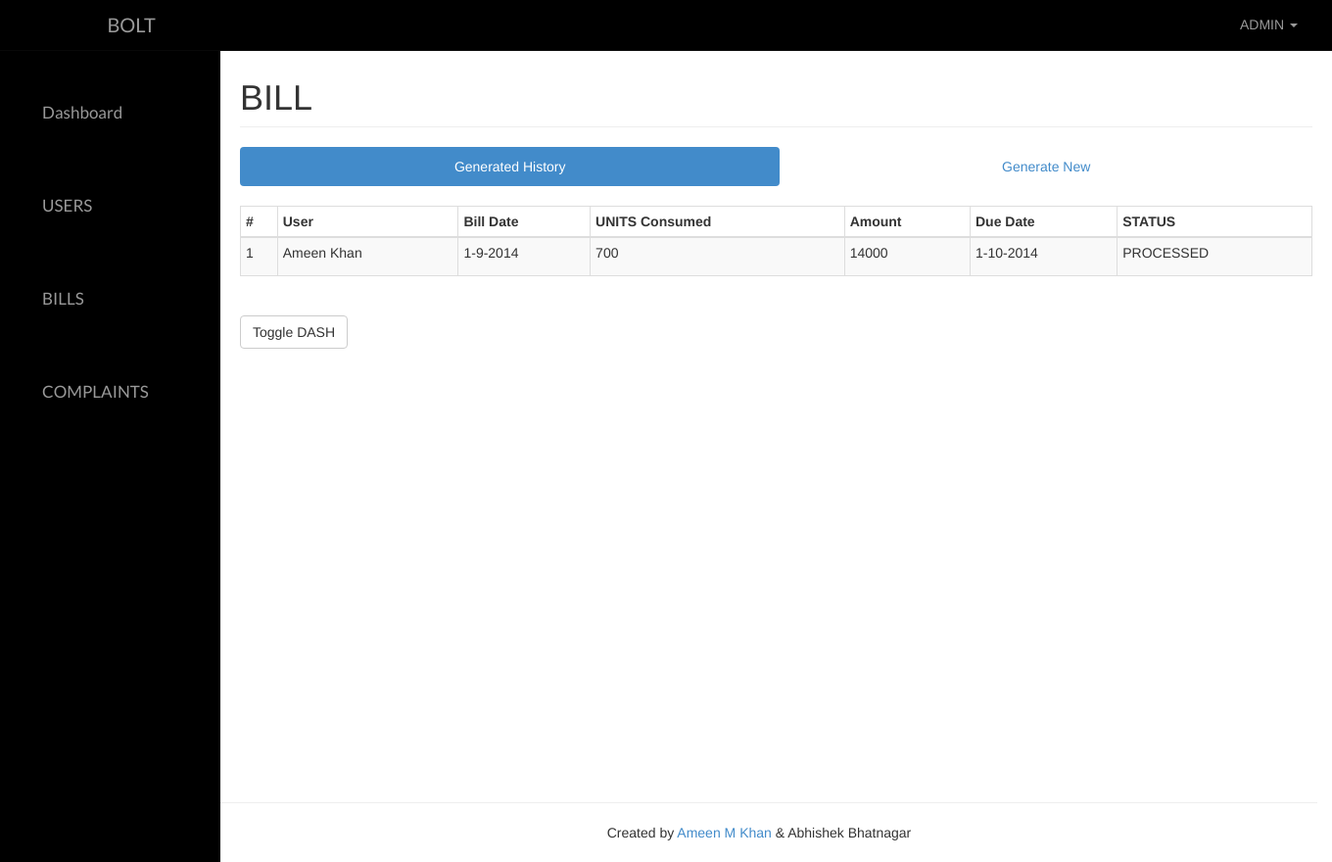
After one commit to Vad-er/ebill-1, a PHP site: page /admin/bill.php in a window 1360 px wide. The commit adds this page. Shown: the whole page at 98% size. Run offline with PHP 8.4, Linux system fonts and the light colour scheme; some web fonts are replaced.

Commit message:
Admin Dash Added {UI}

```diff
--- /dev/null
+++ b/admin/bill.php
@@ -0,0 +1,91 @@
+<?php require_once('head_html.php'); ?>
+
+<body>
+
+    <div id="wrapper">
+
+        <?php
+            require_once("nav.php");
+            require_once("sidebar.php");
+        ?>
+
+        <!-- Page Content -->
+        <div id="page-content-wrapper">
+
+            <div class="container-fluid">
+
+                <!-- Page Heading -->
+                <div class="row">
+                    <div class="col-lg-12">
+                        <h1 class="page-header">
+                            BILL
+                        </h1>
+
+                        <!-- Pills Tabbed GENERATED | GENERATE -->
+                        <ul class="nav nav-pills nav-justified">
+                            <li class="active"><a href="#generated" data-toggle="pill">Generated History</a>
+                            </li>
+                            <li class=""><a href="#generate" data-toggle="pill">Generate New</a>
+                            </li>
+                        </ul>
+
+                        <!-- Tab panes -->
+                        <div class="tab-content">
+                            <div class="tab-pane fade in active" id="generated">
+                                <!-- <h4>{User} Bills(ALL UP TO DATE) goes here{Table form}</h4> -->
+                                <!-- DB RETRIEVAL search db where id is his and status is processed -->
+                                <div class="table-responsive">
+                                    <table class="table table-hover table-striped table-bordered table-condensed">
+                                        <thead>
+                                            <tr>
+                                                <th>#</th>
+                                                <th>User</th>
+                                                <th>Bill Date</th>
+                                                <th>UNITS Consumed</th>
+                                                <th>Amount</th>
+                                                <th>Due Date</th>
+                                                <th>STATUS</th>
+                                            </tr>
+                                        </thead>
+                                        <tbody>
+                                            <tr>
+                                                <td height="40">1</td>
+                                                <td>Ameen Khan</td>
+                                                <td>1-9-2014</td>
+                                                <td>700</td>
+                                                <td>14000</td>
+                                                <td>1-10-2014</td>
+                                                <td>PROCESSED</td>
+                                            </tr>
+                                        </tbody>
+                                    </table>
+
+                                </div>
+                            </div>
+                            <div class="tab-pane fade" id="generate">
+                                <!-- <h4>{User} due bill info goes here and each linked to a transaction form </h4> -->
+                                <!-- create a clickable list of USERS leading to a modal form to fill up units -->
+                            </div>
+                            <a href="#menu-toggle" class="btn btn-default" id="menu-toggle">Toggle DASH</a>
+                        </div>
+                    </div>
+                    <!-- /.col-lg-12 -->
+                </div>
+                <!-- /.row -->
+            </div>
+            <!-- /.container-fluid -->
+
+        </div>
+        <!-- /#page-content-wrapper -->
+
+    </div>
+    <!-- /#wrapper -->
+
+    <?php
+    require_once("footer.php");
+    require_once("js.php");
+    ?>
+
+</body>
+
+</html>
--- /dev/null
+++ b/admin/footer.php
@@ -0,0 +1,6 @@
+<div class="footer">
+    <div class="container ">
+        <hr>
+        <p class="centered">Created by <a href="https://github.com/ameenkhan07">Ameen M Khan</a> & Abhishek Bhatnagar</p>
+    </div>
+</div>
--- /dev/null
+++ b/admin/head_html.php
@@ -0,0 +1,32 @@
+<!DOCTYPE html>
+<html lang="en">
+
+<head>
+    <meta charset="utf-8">
+    <meta http-equiv="X-UA-Compatible" content="IE=edge">
+    <meta name="viewport" content="width=device-width, initial-scale=1">
+    <meta name="description" content="">
+    <meta name="author" content="">
+    <title>Bolt</title>
+
+    <!-- Bootstrap Core CSS -->
+    <link href="../assets/css/bootstrap.css" rel="stylesheet">
+
+    <!-- Custom CSS -->
+    <link href="../assets/css/dash.css" rel="stylesheet">
+
+    <!-- Custom Fonts -->
+    <link href="../assets/css/font-awesome.min.css" rel="stylesheet" type="text/css">
+
+    <!-- Fonts from Google Fonts -->
+    <link href='http://fonts.googleapis.com/css?family=Lato:300,400,900' rel='stylesheet' type='text/css'>
+
+
+    <!-- HTML5 Shim and Respond.js IE8 support of HTML5 elements and media queries -->
+    <!-- WARNING: Respond.js doesn't work if you view the page via file:// -->
+    <!--[if lt IE 9]>
+        <script src="https://oss.maxcdn.com/libs/html5shiv/3.7.0/html5shiv.js"></script>
+        <script src="https://oss.maxcdn.com/libs/respond.js/1.4.2/respond.min.js"></script>
+    <![endif]-->
+
+</head>
--- /dev/null
+++ b/admin/js.php
@@ -0,0 +1,11 @@
+    <!-- jQuery Version 1.11.0 -->
+    <script src="../assets/js/jquery-1.11.0.js"></script>
+
+    <!-- Bootstrap Core JavaScript -->
+    <script src="../assets/js/bootstrap.min.js"></script>
+    <script>
+    $("#menu-toggle").click(function(e) {
+        e.preventDefault();
+        $("#wrapper").toggleClass("toggled");
+    });
+    </script>
--- /dev/null
+++ b/admin/logout.php
@@ -0,0 +1,6 @@
+<?php
+    session_start(); //to ensure you are using same session
+    session_destroy(); //destroy the session
+    header("Location:../index.php"); //to redirect back to "index.php" after logging out
+    exit();
+?>
--- /dev/null
+++ b/admin/nav.php
@@ -0,0 +1,46 @@
+<?php
+    require_once ("../Includes/session.php") ;
+    // if (isset($_SESSION['user']))
+    // {
+    //     $user = $_SESSION['user'];
+    // }
+    // else
+    //     $user = "noname error";
+
+?>
+<nav class="navbar navbar-inverse navbar-fixed-top" role="navigation">
+    <!-- Brand and toggle get grouped for better mobile display -->
+    <div class="navbar-header">
+        <button type="button" class="navbar-toggle" data-toggle="collapse" data-target=".navbar-ex1-collapse">
+            <span class="sr-only">Toggle navigation</span>
+            <span class="icon-bar"></span>
+            <span class="icon-bar"></span>
+            <span class="icon-bar"></span>
+        </button>
+        <a class="navbar-brand" href="index.html"><i class="fa fa-bolt"></i> BOLT</a>
+    </div>
+    <!-- /.navbar-header -->
+
+    <!-- Top Menu Items -->
+    <ul class="nav navbar-right top-nav">
+        <li class="dropdown">
+            <?php
+                echo "<a href=\"#\" class=\"dropdown-toggle\" data-toggle=\"dropdown\"><i class=\"fa fa-user\"></i> ADMIN <b class=\"caret\"></b></a> ";
+             ?>
+            <ul class="dropdown-menu">
+                <li>
+                    <a href="#"><i class="fa fa-fw fa-user"></i> Profile</a>
+                </li>
+                <li>
+                    <a href="#"><i class="fa fa-fw fa-gear"></i> Settings</a>
+                </li>
+                <li class="divider"></li>
+                <li>
+                    <a href="logout.php"><i class="fa fa-fw fa-power-off"></i> Log Out</a>
+                </li>
+            </ul>
+        </li>
+    </ul>
+    <!-- /.top-nav -->
+</nav>
+<!-- /.navbar -->
--- /dev/null
+++ b/admin/sidebar.php
@@ -0,0 +1,19 @@
+<!-- Sidebar -->
+<div id="sidebar-wrapper">
+    <ul class="sidebar-nav">
+        <li class="active">
+            <a href="index.php"><i class="fa fa-fw fa-dashboard"></i> Dashboard</a>
+        </li>
+        <li>
+            <a href="#"><i class="fa fa-fw fa-user"></i> USERS </a>
+        </li>
+        <li>
+            <a href="bill.php"><i class="fa fa-fw fa-bar-chart-o"></i> BILLS </a>
+        </li>
+        <li>
+            <a href="complaint.php"><i class="fa fa-fw fa-edit"></i> COMPLAINTS </a>
+        </li>
+        <!-- processed bills as bootstrap badges -->
+    </ul>
+</div>
+<!-- /#sidebar-wrapper -->
--- a/index.php
+++ b/index.php
@@ -7,7 +7,7 @@ if(isset($_SESSION['logged']))
     if ($_SESSION['logged'] == true)
     {
         if ($_SESSION['account']=="admin") {
-                header("Location:admin/index.html");
+                header("Location:admin/index.php");
             }
         elseif ($_SESSION['account']=="user") {
                 header("Location:user/index.php");
```
Also changed, not shown: admin/complaint.php (added, +85 -0 lines), admin/index.php (added, +53 -0 lines).
